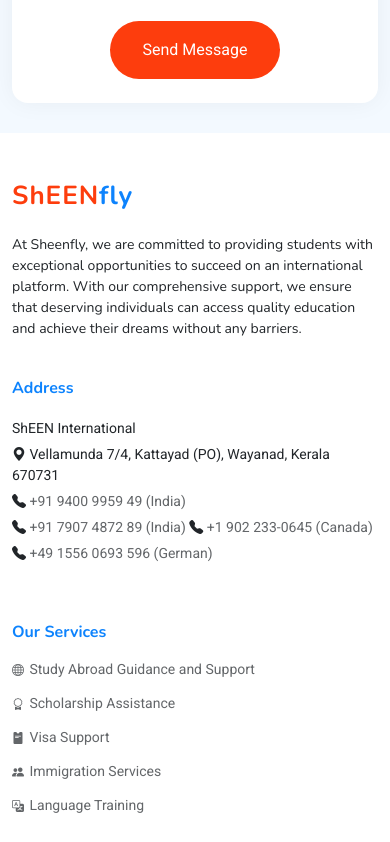
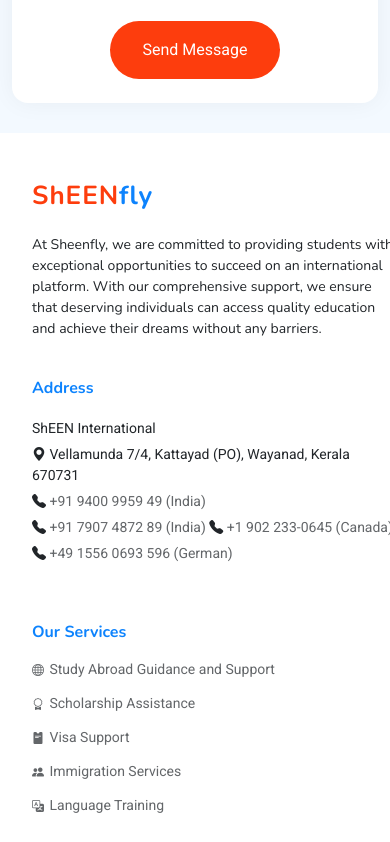
Before and after one commit to Muhammedsiyadt/ShEENfly, a plain HTML site: page index.html in a window 390 px wide. Shown: the part 8842-9684 px from the top of the page. Drawn offline with nearby package versions, Linux system fonts and the light colour scheme.

Commit message:
footer responsive

```diff
--- a/assets/css/main.css
+++ b/assets/css/main.css
@@ -1229,6 +1229,11 @@ section,
     text-align: center;
   }
 
+  .footer-top{
+    margin-left: 20px;
+  }
+
+
 }
 
 @media (max-width: 480px) {
@@ -1242,6 +1247,10 @@ section,
 
   .hello{
     text-align: center;
+  }
+
+  .footer-top{
+    margin-left: 20px;
   }
 
 }
```
